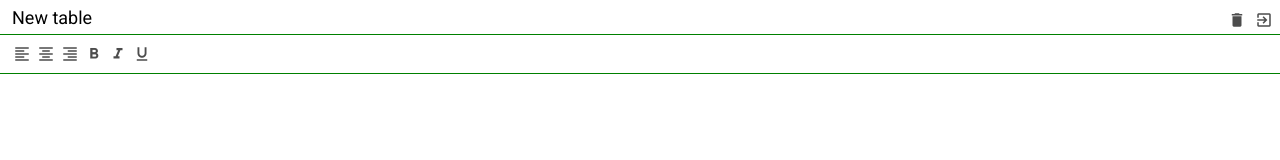
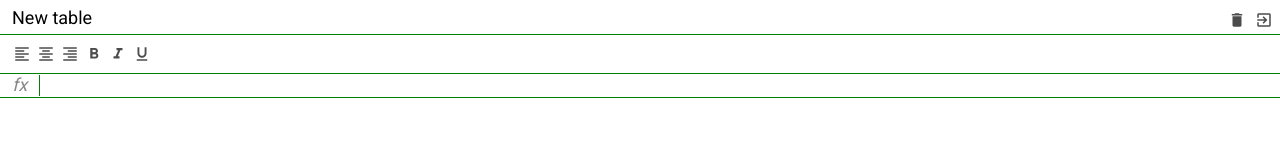
Before and after one commit to barhan44/vanilla-js-practice, a website built with webpack: page src/index.html in a window 1280 px wide. Built offline with nearby package versions, Linux system fonts and the light colour scheme.

Commit message:
Add: formula input

```diff
--- a/src/index.html
+++ b/src/index.html
@@ -45,7 +45,10 @@
                     <i class="material-icons">format_underline</i>
                 </div>
             </div>
-            <div class="table-processor__formula"></div>
+            <div class="table-processor__formula">
+                <div class="info">fx</div>
+                <div class="input" contenteditable spellcheck="false"></div>
+            </div>
             <div class="table-processor__table"></div>
         </div>
 
--- a/src/scss/_variables.scss
+++ b/src/scss/_variables.scss
@@ -1,3 +1,7 @@
 $header-height: 34px;
 $toolbar-height: 40px;
+$formula-height: 24px;
+
+$info-cell-width: 40px;
+
 $border-color: green;
--- a/src/scss/formula.scss
+++ b/src/scss/formula.scss
@@ -3,4 +3,29 @@
 
 .table-processor__formula {
 
+  position: absolute;
+  left: 0;
+  right: 0;
+  top: $header-height + $toolbar-height;
+  height: $formula-height;
+  display: flex;
+  align-items: center;
+  border-bottom: 1px solid $border-color;
+
+  & .info {
+    font-size: 18px;
+    font-style: italic;
+    text-align: center;
+    border-right: 1px solid $border-color;
+    min-width: $info-cell-width;
+  }
+
+  & .input {
+    padding: 4px;
+    font-size: 12px;
+    outline: none;
+    width: 100%;
+    height: 100%;
+    color: #000;
+  }
 }
--- a/src/scss/index.scss
+++ b/src/scss/index.scss
@@ -19,4 +19,5 @@ body {
 
 .table-processor {
   position: relative;
+  color: #888;
 }
```
